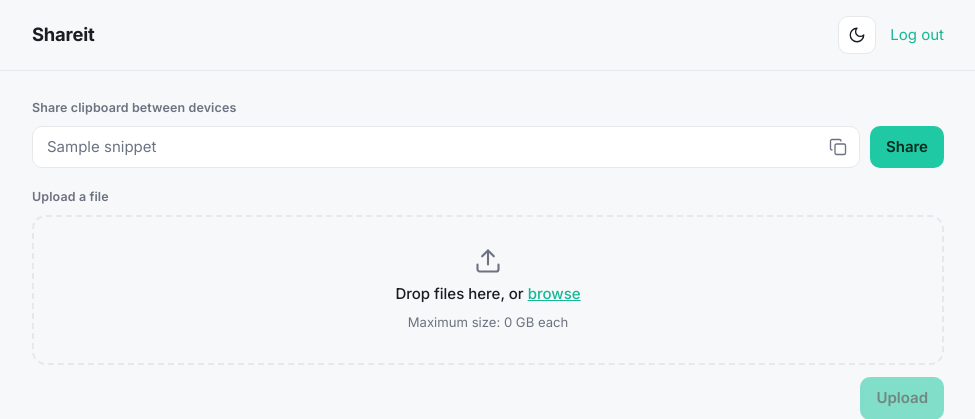
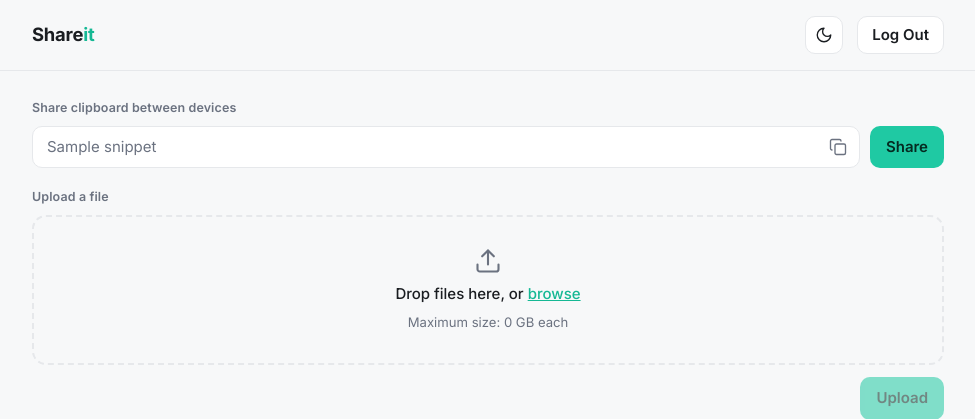
Before and after one commit to lem0n-tea/shareit, a FastAPI app: template app/templates/home.html in a window 1280 px wide. Shown: the top 419 px of the page, without its empty margins (152-1127 px from the left). Run offline with FastAPI, Linux system fonts and the light colour scheme; the template is opened without the code that fills it: most values are stand-ins (such as "Sample title", 1, 10 or a date in 2020); parts of the project's set-up code (start-up, migrations or seed data) failed here and were passed over; some libraries are stand-ins or nearby versions.

Commit message:
Make Log Out a button

```diff
--- a/app/static/styles.css
+++ b/app/static/styles.css
@@ -87,6 +87,7 @@ header { padding: 16px 0; border-bottom: 1px solid var(--border); }
   max-width: var(--content-max); margin: 0 auto; padding: 0 24px;
 }
 header h1 { font-size: 1.15rem; font-weight: 700; margin: 0; letter-spacing: -0.01em; }
+.center h1 .brand-accent, header h1 .brand-accent { color: var(--accent-strong); }
 .header-right { display: flex; align-items: center; gap: 14px; }
 
 main { max-width: var(--content-max); margin: 0 auto; padding: 28px 24px; }
@@ -111,6 +112,14 @@ button:disabled { opacity: .55; cursor: default; }
   width: 38px; height: 38px; padding: 0; border-radius: var(--radius-sm);
   font-size: 1.05rem; line-height: 1; display: inline-flex; align-items: center; justify-content: center;
 }
+
+/* Secondary (ghost) button, e.g. Log Out — subtle, not the loud accent button. */
+.logout-form { display: contents; }   /* let the button be a direct flex child of .header-right */
+.btn-ghost {
+  height: 38px; padding: 0 14px; display: inline-flex; align-items: center;
+  background: var(--surface); color: var(--fg); border: 1px solid var(--border);
+}
+.btn-ghost:hover { background: var(--surface-2); border-color: var(--muted); }
 
 /* ---- Inputs ---- */
 input {
--- a/app/templates/home.html
+++ b/app/templates/home.html
@@ -3,10 +3,12 @@
 {% block content %}
 <header>
   <div class="header-inner">
-    <h1>Shareit</h1>
+    <h1>Share<span class="brand-accent">it</span></h1>
     <div class="header-right">
       <button id="theme-toggle" class="theme-toggle" type="button" aria-label="Toggle theme"></button>
-      <a href="/logout">Log out</a>
+      <form action="/logout" method="get" class="logout-form">
+        <button type="submit" class="btn-ghost">Log Out</button>
+      </form>
     </div>
   </div>
 </header>
--- a/app/templates/login.html
+++ b/app/templates/login.html
@@ -2,7 +2,7 @@
 {% block title %}Log in — Shareit{% endblock %}
 {% block content %}
 <main class="center">
-  <h1>Shareit</h1>
+  <h1>Share<span class="brand-accent">it</span></h1>
   <form class="login" method="post" action="/login">
     <input type="password" name="password" placeholder="Password" required minlength="8" autofocus>
     <button type="submit">Log in</button>
```
